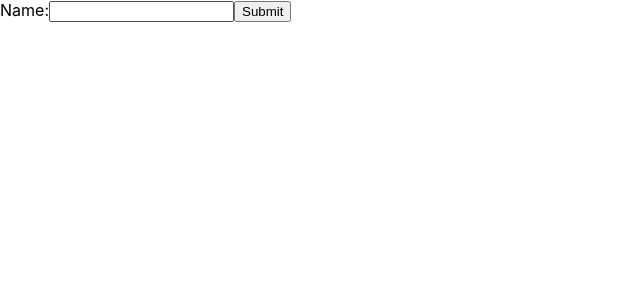
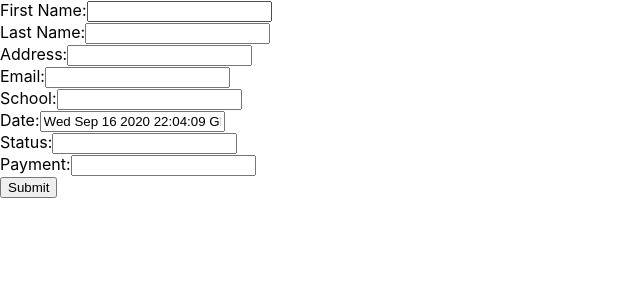
Before and after one commit to npetrangelo/Practice-Web-App, a React (Create React App) app: page / in a window 1280 px wide. Shown: the top 300 px of the page, without its empty margins (0-640 px from the left). Built offline with nearby package versions, Linux system fonts and the light colour scheme.

Commit message:
Renamed to RegistrationForm, added more fields

```diff
--- a/src/NameForm.js
+++ /dev/null
@@ -1,35 +0,0 @@
-import React from 'react';
-import App from "./App";
-
-class NameForm extends React.Component {
-    constructor(props) {
-        super(props);
-        this.state = {value: ''};
-
-        this.handleChange = this.handleChange.bind(this);
-        this.handleSubmit = this.handleSubmit.bind(this);
-    }
-
-    handleChange(event) {
-        this.setState({value: event.target.value});
-    }
-
-    handleSubmit(event) {
-        alert('A name was submitted: ' + this.state.value);
-        event.preventDefault();
-    }
-
-    render() {
-        return (
-            <form onSubmit={this.handleSubmit}>
-                <label>
-                    Name:
-                    <input type="text" value={this.state.value} onChange={this.handleChange} />
-                </label>
-                <input type="submit" value="Submit" />
-            </form>
-        );
-    }
-}
-
-export default NameForm;
--- /dev/null
+++ b/src/RegistrationForm.js
@@ -0,0 +1,80 @@
+import React from 'react';
+import App from "./App";
+
+class RegistrationForm extends React.Component {
+    constructor(props) {
+        super(props);
+        this.state = {
+            firstName: '',
+            lastName: '',
+            address: '',
+            email: '',
+            school: '',
+            date: new Date(),
+            status: '',
+            payment: '',
+        };
+
+        this.handleChange = this.handleChange.bind(this);
+        this.handleSubmit = this.handleSubmit.bind(this);
+    }
+
+    handleChange(event) {
+        this.setState({[event.target.name]: event.target.value});
+    }
+
+    handleSubmit(event) {
+        alert('A first name was submitted: ' + this.state.firstName);
+        event.preventDefault();
+    }
+
+    render() {
+        return (
+            <form onSubmit={this.handleSubmit}>
+                <label>
+                    First Name:
+                    <input type="text" name='firstName' value={this.state.firstName} onChange={this.handleChange} />
+                </label>
+                <br/>
+                <label>
+                    Last Name:
+                    <input type="text" name='lastName' value={this.state.lastName} onChange={this.handleChange} />
+                </label>
+                <br/>
+                <label>
+                    Address:
+                    <input type="text" name='address' value={this.state.address} onChange={this.handleChange} />
+                </label>
+                <br/>
+                <label>
+                    Email:
+                    <input type="text" name='email' value={this.state.email} onChange={this.handleChange} />
+                </label>
+                <br/>
+                <label>
+                    School:
+                    <input type="text" name='email' value={this.state.school} onChange={this.handleChange} />
+                </label>
+                <br/>
+                <label>
+                    Date:
+                    <input type="text" name='email' value={this.state.date} onChange={this.handleChange} />
+                </label>
+                <br/>
+                <label>
+                    Status:
+                    <input type="text" name='email' value={this.state.status} onChange={this.handleChange} />
+                </label>
+                <br/>
+                <label>
+                    Payment:
+                    <input type="text" name='email' value={this.state.payment} onChange={this.handleChange} />
+                </label>
+                <br/>
+                <input type="submit" value="Submit" />
+            </form>
+        );
+    }
+}
+
+export default RegistrationForm;
--- a/src/index.js
+++ b/src/index.js
@@ -2,12 +2,12 @@ import React from 'react';
 import ReactDOM from 'react-dom';
 import './index.css';
 import App from './App';
-import NameForm from './NameForm';
+import RegistrationForm from './RegistrationForm';
 import * as serviceWorker from './serviceWorker';
 
 ReactDOM.render(
   <React.StrictMode>
-    <NameForm />
+    <RegistrationForm />
   </React.StrictMode>,
   document.getElementById('root')
 );
```
